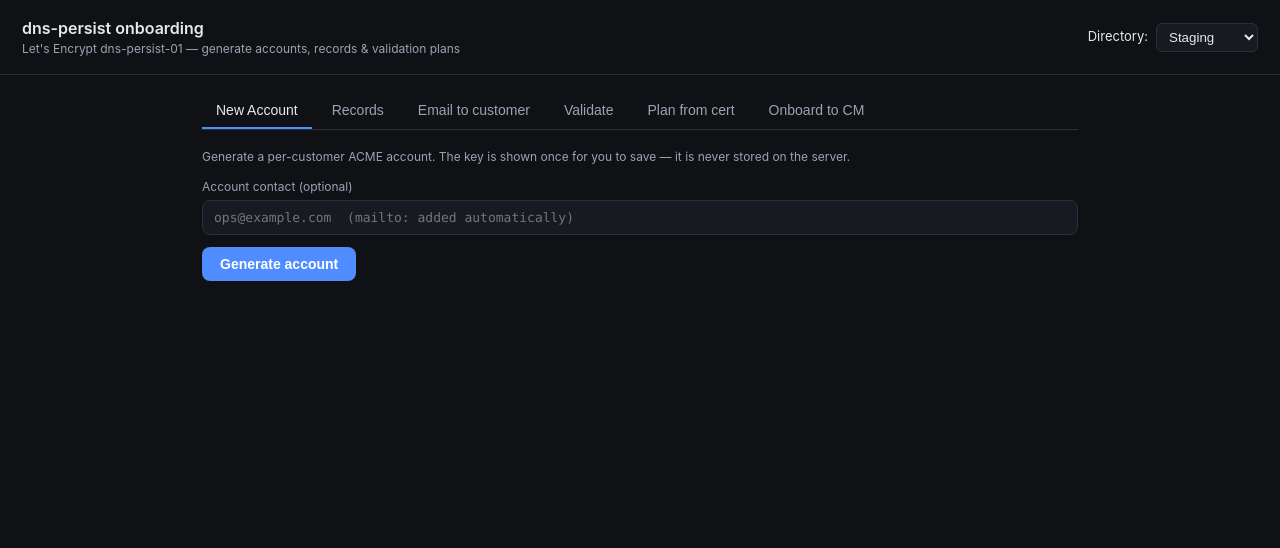
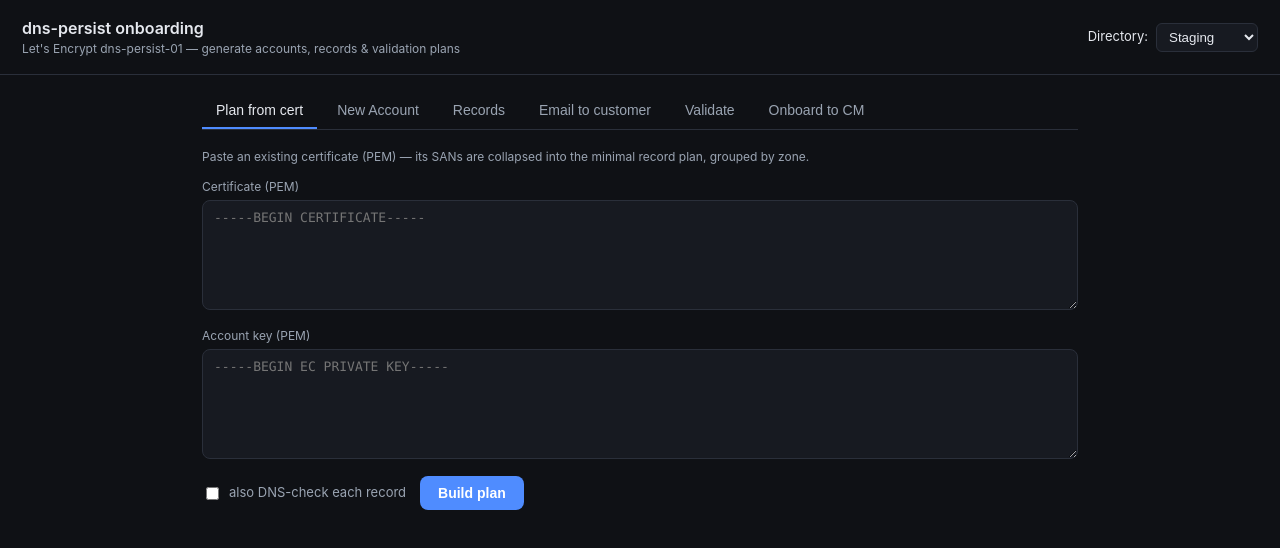
Before and after one commit to jmeldrum76/cm-saas-letsencrypt-ca-connector, a plain HTML site: page cmd/dnspersist-tool/index.html in a window 1280 px wide. Drawn offline with Linux system fonts and the light colour scheme.

Commit message:
utility UI: move 'Plan from cert' to the leftmost/default tab (migration starts from the customer's existing cert)

```diff
--- a/cmd/dnspersist-tool/index.html
+++ b/cmd/dnspersist-tool/index.html
@@ -52,16 +52,16 @@
 </header>
 <div class="wrap">
   <div class="tabs">
-    <button data-tab="new" class="active">New Account</button>
+    <button data-tab="plan" class="active">Plan from cert</button>
+    <button data-tab="new">New Account</button>
     <button data-tab="records">Records</button>
     <button data-tab="email">Email to customer</button>
     <button data-tab="validate">Validate</button>
-    <button data-tab="plan">Plan from cert</button>
     <button data-tab="onboard">Onboard to CM</button>
   </div>
 
   <!-- New Account -->
-  <section class="panel active" id="tab-new">
+  <section class="panel" id="tab-new">
     <p class="hint">Generate a per-customer ACME account. The key is shown once for you to save — it is never stored on the server.</p>
     <label>Account contact (optional)</label>
     <input type="text" id="na-contact" placeholder="ops@example.com  (mailto: added automatically)">
@@ -111,7 +111,7 @@
   </section>
 
   <!-- Plan -->
-  <section class="panel" id="tab-plan">
+  <section class="panel active" id="tab-plan">
     <p class="hint">Paste an existing certificate (PEM) — its SANs are collapsed into the minimal record plan, grouped by zone.</p>
     <label>Certificate (PEM)</label>
     <textarea id="pl-cert" rows="6" placeholder="-----BEGIN CERTIFICATE-----"></textarea>
```
